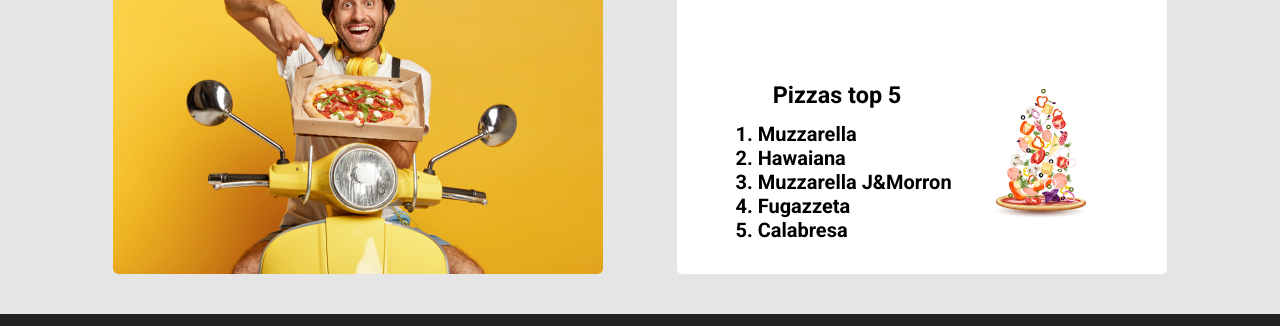
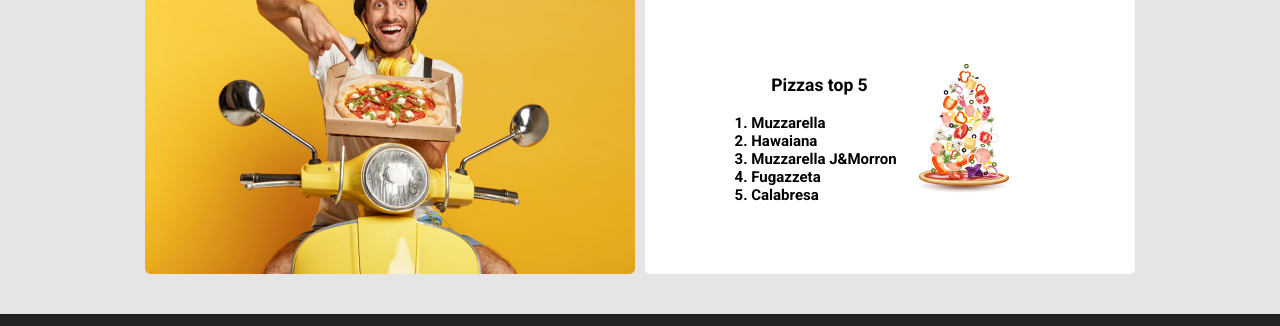
Before and after one commit to guadamontero/HTML-CSS-Pizzeria, a plain HTML site: page index.html in a window 1280 px wide. Shown: the part 228-554 px from the top of the page. Drawn offline with Linux system fonts and the light colour scheme.

Commit message:
sacando nav de footer

```diff
--- a/css/styles.css
+++ b/css/styles.css
@@ -66,7 +66,9 @@ main{
 .section-pizza {
   padding: 40px;
   display: flex;
-  justify-content: space-evenly;
+  justify-content: center;
+  align-items: center;
+  gap: 10px;
 }
 
 .delivery {
@@ -117,18 +119,22 @@ main{
 
 .podio-container {
   display: flex;
-  justify-content: space-around;
-  padding: 60px;
+  justify-content: center;
+  padding: 35px;
   font-style: 700;
   align-items: center;
 }
 
+.podio-imagen {
+  padding: 20px;
+  max-width: 100%;
+}
 .podio-listas {
-  font-size: 20px;
+  font-size: 15px;
 }
 
 .podio-listas h3{
-  padding: 15px;
+  padding: 20px;
   text-align: justify;
   font-weight: 700;
   line-height: 30px;
--- a/index.html
+++ b/index.html
@@ -63,14 +63,12 @@
   <!-------FOOTER------->
   <footer>
     <div class="footer-menu">
-      <nav>
       <ul>
         <li><a href="#">Home</a></li>
         <li><a href="#">Ranking</a></li>
         <li><a href="#">Promoción</a></li>
         <li><a href="#">Contacto</a></li>
       </ul>
-      </nav>
     </div>
     <div class="logo">
       <img src="img/VectorPizza.svg" alt="Pizza">
```
Lines whose indentation alone changed are shown as unchanged.
